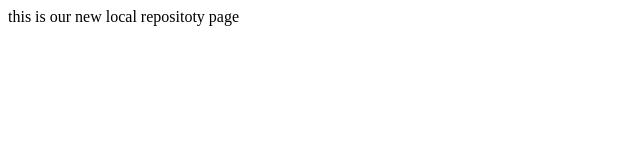
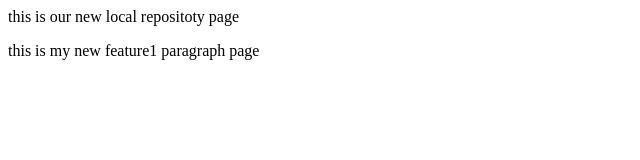
Before and after one commit to Rohit1234-singh/learnrepo, a plain HTML site: page index.html in a window 1280 px wide. Shown: the whole page, without its empty margins (0-640 px from the left). Drawn offline with Linux system fonts and the light colour scheme.

Commit message:
add new feature1

```diff
--- a/index.html
+++ b/index.html
@@ -1 +1,2 @@
 <p>this is our new local repositoty page</p>
+<p> this is my new feature1 paragraph page</p>
```
